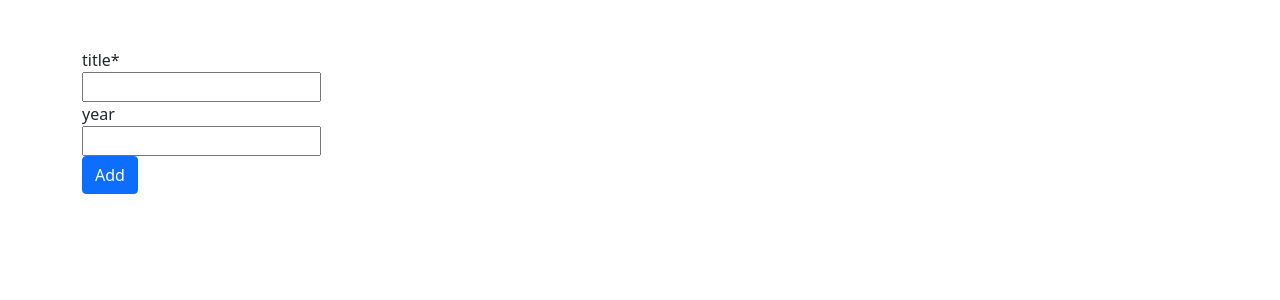
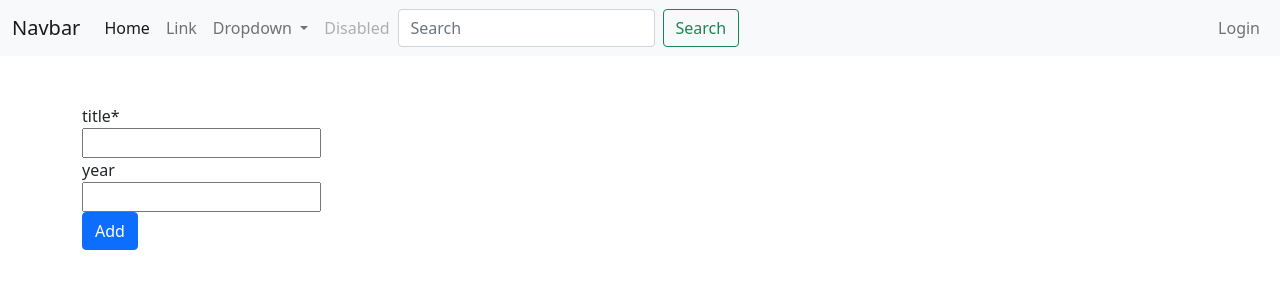
Before and after one commit to an-bhv/pomo, a Django app: page / in a window 1280 px wide. Shown: the top 300 px of the page. Run offline with Django 3.2, Linux system fonts and the light colour scheme; some libraries are stand-ins or nearby versions.

Commit message:
static folder and css

```diff
--- /dev/null
+++ b/pomo/main/static/main/style.css
@@ -0,0 +1,3 @@
+.navbar-collapse{
+    justify-content: flex-end;
+}
--- a/pomo/main/templates/main/base.html
+++ b/pomo/main/templates/main/base.html
@@ -5,6 +5,14 @@
 <head>
 
   <title>{% block title %}{% endblock %}</title>
+
+
+
+
+
+
+
+
 
   {% block links %}
   {% endblock %}
@@ -15,11 +23,113 @@
 
   <link href="https://cdn.jsdelivr.net/npm/bootstrap@5.1.0/dist/css/bootstrap.min.css" rel="stylesheet" integrity="sha384-KyZXEAg3QhqLMpG8r+8fhAXLRk2vvoC2f3B09zVXn8CA5QIVfZOJ3BCsw2P0p/We" crossorigin="anonymous">
 
+{% load static %}
+
+<link rel="stylesheet" type="text/css" href="{% static 'main/style.css' %}">
+
+
+
 
 </head>
 
 
 {% include 'main/includes/messages.html' %}
+
+<nav class="navbar navbar-expand-lg navbar-light bg-light">
+  <div class="container-fluid">
+    <a class="navbar-brand" href="#">Navbar</a>
+    <button class="navbar-toggler" type="button" data-bs-toggle="collapse" data-bs-target="#navbarSupportedContent" aria-controls="navbarSupportedContent" aria-expanded="false" aria-label="Toggle navigation">
+      <span class="navbar-toggler-icon"></span>
+    </button>
+    <div class="collapse navbar-collapse" id="navbarSupportedContent">
+      <ul class="navbar-nav me-auto mb-2 mb-lg-0">
+        <li class="nav-item">
+          <a class="nav-link active" aria-current="page" href="#">Home</a>
+        </li>
+        <li class="nav-item">
+          <a class="nav-link" href="#">Link</a>
+        </li>
+        <li class="nav-item dropdown">
+          <a class="nav-link dropdown-toggle" href="#" id="navbarDropdown" role="button" data-bs-toggle="dropdown" aria-expanded="false">
+            Dropdown
+          </a>
+          <ul class="dropdown-menu" aria-labelledby="navbarDropdown">
+            <li><a class="dropdown-item" href="#">Action</a></li>
+            <li><a class="dropdown-item" href="#">Another action</a></li>
+            <li><hr class="dropdown-divider"></li>
+            <li><a class="dropdown-item" href="#">Something else here</a></li>
+          </ul>
+        </li>
+        <li class="nav-item">
+          <a class="nav-link disabled" href="#" tabindex="-1" aria-disabled="true">Disabled</a>
+        </li>
+      </ul>
+
+      <form class="d-flex">
+        <input class="form-control me-2" type="search" placeholder="Search" aria-label="Search">
+        <button class="btn btn-outline-success" type="submit">Search</button>
+
+
+
+
+      </form>
+
+       <div class="collapse navbar-collapse" id="navbarText">
+    <ul class="navbar-nav mr-auto">
+      {% if user.is_authenticated %}
+
+
+      <li class="nav-item dropdown">
+          <a class="nav-link dropdown-toggle" href="#" id="navbarDropdown" role="button" data-bs-toggle="dropdown" aria-expanded="false">
+            Profile
+          </a>
+          <ul class="dropdown-menu" aria-labelledby="navbarDropdown">
+
+
+            <li class="nav-item">
+            <a class="nav-link" href="#">{{user.username}}</a>
+            </li>
+
+
+
+            <li class="nav-item">
+            <a class="nav-link" href="/logout">Logout</a>
+            </li>
+
+          </ul>
+        </li>
+
+
+
+      {% else %}
+
+      <li class="nav-item">
+        <a class="nav-link" href="/login">Login</a>
+      </li>
+
+      {% endif %}
+    </ul>
+  </div>
+
+
+    </div>
+  </div>
+</nav>
+
+
+
+
+
+
+
+
+
+
+
+
+
+
+
 
 {% block body %}
 {% endblock %}
--- a/pomo/main/templates/main/homepage.html
+++ b/pomo/main/templates/main/homepage.html
@@ -5,7 +5,6 @@
 {% block body %}
 
 {% load crispy_forms_tags %}
-
 <div class="container py-5">
   <form method="POST">
     {% csrf_token %}
```
Also changed, not shown: pomo/db.sqlite3.
